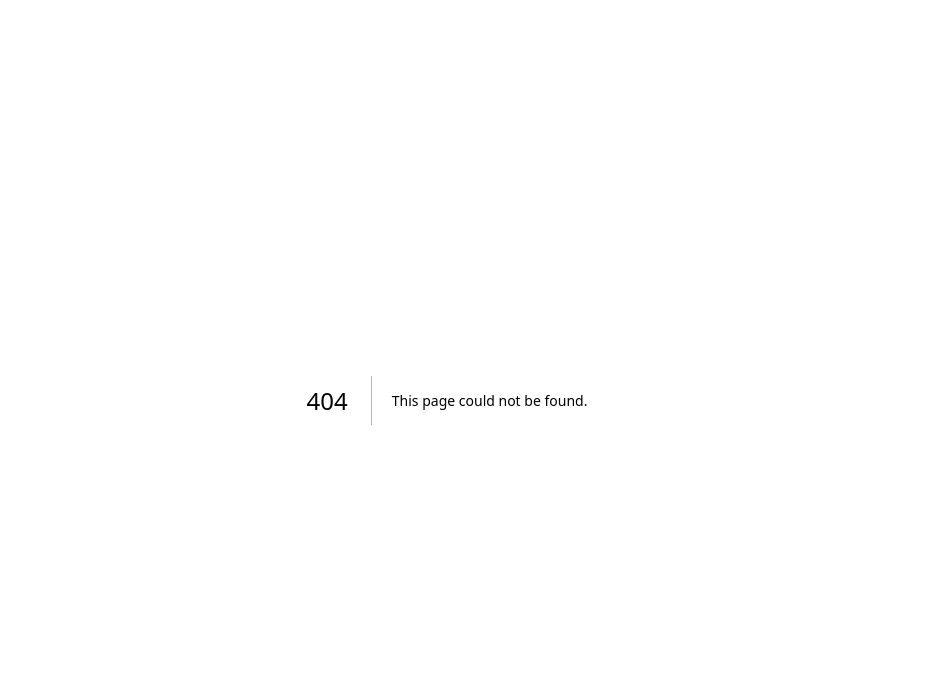
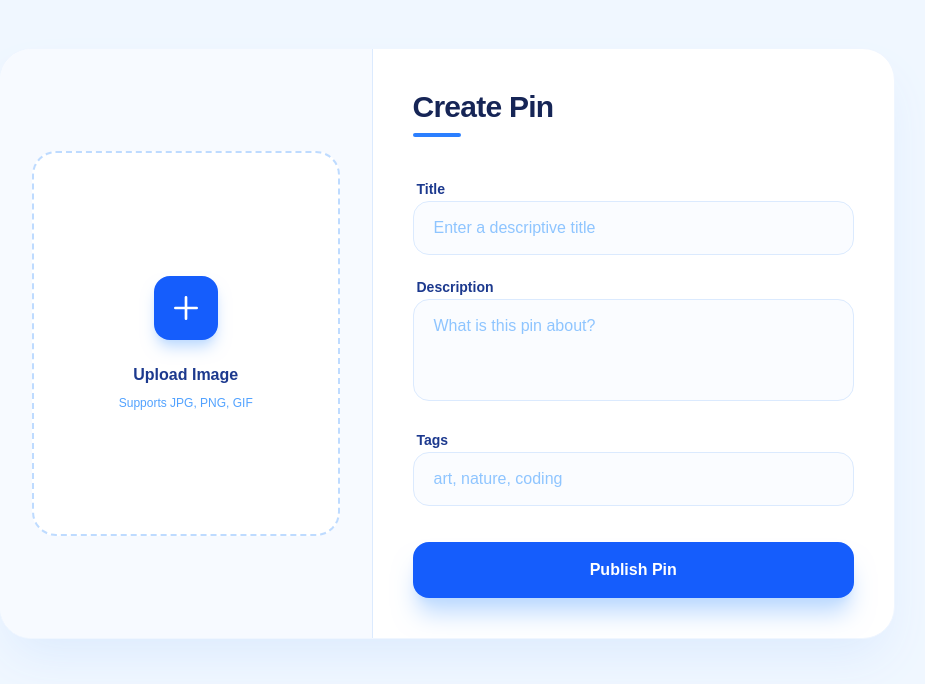
Before and after one commit to Haad27/PinBoard, a Next.js app in the folder pinverse/: page /upload-pin in a window 1280 px wide. Before the commit this address had no page. Shown: the top 684 px of the page, without its empty margins (193-1118 px from the left). Built offline with nearby package versions, Linux system fonts and the light colour scheme; no server answers.

Commit message:
Added upload pin UI with form integration

```diff
--- /dev/null
+++ b/pinverse/app/upload-pin/page.jsx
@@ -0,0 +1,243 @@
+"use client";
+
+import { toast, ToastContainer } from "react-toastify";
+import "react-toastify/dist/ReactToastify.css";
+import axios from "axios";
+import { useSession } from "next-auth/react";
+import React, { useState, useRef } from "react";
+
+const UploadPin = () => {
+  const [image, setImage] = useState(null);
+  const [imagePreview, setImagePreview] = useState("");
+  const [title, setTitle] = useState("");
+  const [description, setDescription] = useState("");
+  const [tags, setTags] = useState("");
+  const [loading, setLoading] = useState(false);
+
+  const fileInputRef = useRef(null);
+  const { data: session } = useSession();
+
+  const handleImage = (e) => {
+    const file = e.target.files[0];
+
+    if (!file) return;
+
+    if (file.size > 5 * 1024 * 1024) {
+      return toast.error("File is too large! Max 5MB.");
+    }
+
+    setImage(file);
+
+    const reader = new FileReader();
+    reader.onloadend = () => setImagePreview(reader.result);
+    reader.readAsDataURL(file);
+  };
+
+  //  Submit Form
+  const handleSubmit = async (e) => {
+    e.preventDefault();
+
+    if (!session?.user?.email) {
+      return toast.error("You must be logged in!");
+    }
+
+    if (!image) return toast.warn("Please upload an image!");
+    if (!title.trim()) return toast.warn("Title is required!");
+    if (!description.trim())
+      return toast.warn("Description is required!");
+
+    const formData = new FormData();
+    formData.append("image", image);
+    formData.append("title", title);
+    formData.append("description", description);
+    formData.append("tags", tags);
+    formData.append("user", session.user.email);
+
+    try {
+      setLoading(true);
+
+      const res = await axios.post("/api/pin", formData);
+
+      if (res.status === 201) {
+        toast.success("Pin published successfully!");
+
+        // Reset form
+        setTitle("");
+        setDescription("");
+        setTags("");
+        setImage(null);
+        setImagePreview("");
+
+        if (fileInputRef.current) fileInputRef.current.value = "";
+      }
+    } catch (error) {
+      toast.error(error.response?.data?.error || "Upload failed");
+      console.error(error);
+    } finally {
+      setLoading(false);
+    }
+  };
+
+  return (
+    <div className="min-h-screen bg-[#f0f7ff] py-12 px-4 sm:px-6">
+      <ToastContainer position="bottom-right" theme="colored" />
+
+      <div className="max-w-4xl mx-auto bg-white rounded-[2rem] shadow-2xl shadow-blue-100 overflow-hidden border border-blue-50">
+        <div className="flex flex-col md:flex-row">
+
+          {/* LEFT: IMAGE UPLOAD */}
+          <div className="w-full md:w-5/12 bg-blue-50/50 p-8 flex flex-col items-center justify-center border-b md:border-b-0 md:border-r border-blue-100">
+            <div
+              onClick={() => fileInputRef.current.click()}
+              className={`group relative w-full aspect-[4/5] bg-white border-2 border-dashed rounded-3xl flex flex-col items-center justify-center cursor-pointer transition-all duration-300 ${
+                imagePreview
+                  ? "border-blue-400"
+                  : "border-blue-200 hover:border-blue-400 hover:bg-blue-50"
+              }`}
+            >
+              {imagePreview ? (
+                <div className="relative w-full h-full p-2">
+                  <img
+                    src={imagePreview}
+                    alt="Preview"
+                    className="w-full h-full object-cover rounded-2xl shadow-md"
+                  />
+                  <div className="absolute inset-0 bg-black/20 opacity-0 group-hover:opacity-100 transition-opacity flex items-center justify-center rounded-2xl">
+                    <p className="text-white font-medium bg-blue-600/80 px-4 py-2 rounded-full text-sm">
+                      Change Image
+                    </p>
+                  </div>
+                </div>
+              ) : (
+                <div className="text-center p-6">
+                  <div className="bg-blue-600 p-4 rounded-2xl mb-4 inline-block shadow-lg shadow-blue-200 group-hover:scale-110 transition-transform">
+                    <svg
+                      className="w-8 h-8 text-white"
+                      fill="none"
+                      stroke="currentColor"
+                      viewBox="0 0 24 24"
+                    >
+                      <path
+                        strokeLinecap="round"
+                        strokeLinejoin="round"
+                        strokeWidth="2"
+                        d="M12 4v16m8-8H4"
+                      ></path>
+                    </svg>
+                  </div>
+                  <p className="text-blue-900 font-bold">Upload Image</p>
+                  <p className="text-xs text-blue-400 mt-2">
+                    Supports JPG, PNG, GIF
+                  </p>
+                </div>
+              )}
+
+              <input
+                type="file"
+                ref={fileInputRef}
+                className="hidden"
+                onChange={handleImage}
+                accept="image/*"
+              />
+            </div>
+          </div>
+
+          {/* RIGHT: FORM */}
+          <div className="w-full md:w-7/12 p-8 lg:p-10">
+            <header className="mb-10 text-center md:text-left">
+              <h2 className="text-3xl font-black text-blue-950 tracking-tight">
+                Create Pin
+              </h2>
+              <div className="h-1 w-12 bg-blue-500 mt-2 rounded-full hidden md:block"></div>
+            </header>
+
+            <form onSubmit={handleSubmit} className="space-y-5">
+
+              {/* TITLE */}
+              <div className="space-y-1">
+                <label className="text-sm font-semibold text-blue-900 ml-1">
+                  Title
+                </label>
+                <input
+                  type="text"
+                  value={title}
+                  onChange={(e) => setTitle(e.target.value)}
+                  placeholder="Enter a descriptive title"
+                  className="w-full px-5 py-3.5 rounded-2xl bg-blue-50/30 border border-blue-100 focus:border-blue-500 focus:bg-white focus:ring-4 focus:ring-blue-500/10 outline-none transition-all placeholder:text-blue-300"
+                />
+              </div>
+
+              {/* DESCRIPTION */}
+              <div className="space-y-1">
+                <label className="text-sm font-semibold text-blue-900 ml-1">
+                  Description
+                </label>
+                <textarea
+                  rows="3"
+                  value={description}
+                  onChange={(e) => setDescription(e.target.value)}
+                  placeholder="What is this pin about?"
+                  className="w-full px-5 py-3.5 rounded-2xl bg-blue-50/30 border border-blue-100 focus:border-blue-500 focus:bg-white focus:ring-4 focus:ring-blue-500/10 outline-none transition-all resize-none placeholder:text-blue-300"
+                />
+              </div>
+
+              {/* TAGS */}
+              <div className="space-y-1">
+                <label className="text-sm font-semibold text-blue-900 ml-1">
+                  Tags
+                </label>
+                <input
+                  type="text"
+                  value={tags}
+                  onChange={(e) => setTags(e.target.value)}
+                  placeholder="art, nature, coding"
+                  className="w-full px-5 py-3.5 rounded-2xl bg-blue-50/30 border border-blue-100 focus:border-blue-500 focus:bg-white focus:ring-4 focus:ring-blue-500/10 outline-none transition-all placeholder:text-blue-300"
+                />
+              </div>
+
+              {/* SUBMIT */}
+              <button
+                type="submit"
+                disabled={loading}
+                className={`w-full py-4 mt-4 rounded-2xl font-bold text-white transition-all shadow-xl ${
+                  loading
+                    ? "bg-blue-300 cursor-not-allowed"
+                    : "bg-blue-600 hover:bg-blue-700 active:scale-[0.98] shadow-blue-200"
+                }`}
+              >
+                {loading ? (
+                  <span className="flex items-center justify-center gap-2">
+                    <svg
+                      className="animate-spin h-5 w-5 text-white"
+                      viewBox="0 0 24 24"
+                    >
+                      <circle
+                        className="opacity-25"
+                        cx="12"
+                        cy="12"
+                        r="10"
+                        stroke="currentColor"
+                        strokeWidth="4"
+                        fill="none"
+                      ></circle>
+                      <path
+                        className="opacity-75"
+                        fill="currentColor"
+                        d="M4 12a8 8 0 018-8V0C5.373 0 0 5.373 0 12h4z"
+                      ></path>
+                    </svg>
+                    Publishing...
+                  </span>
+                ) : (
+                  "Publish Pin"
+                )}
+              </button>
+            </form>
+          </div>
+        </div>
+      </div>
+    </div>
+  );
+};
+
+export default UploadPin;
```
